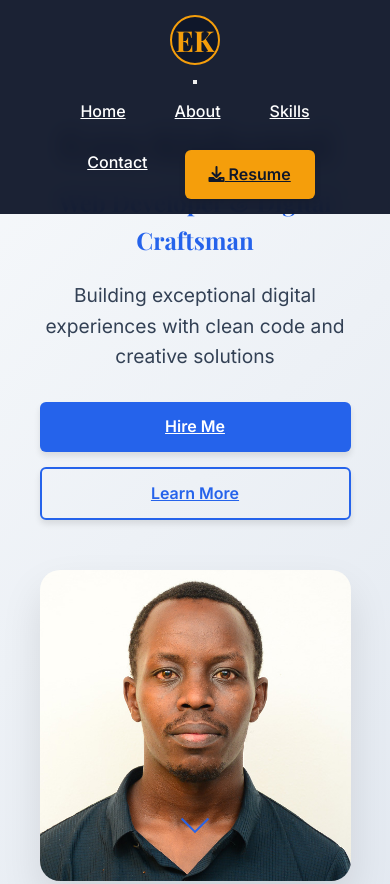
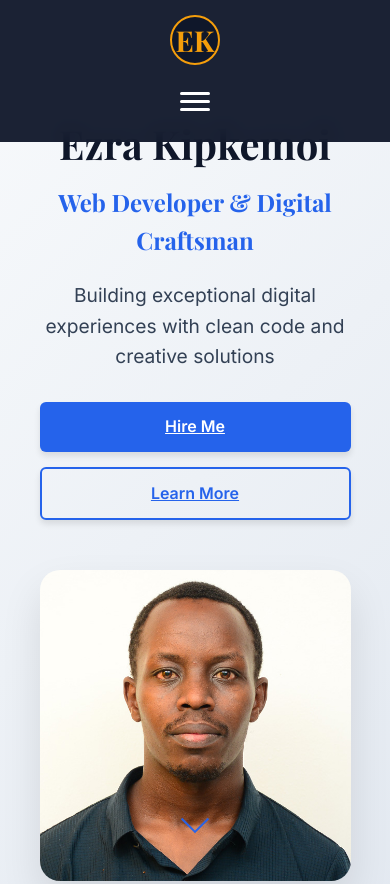
Before and after one commit to Kemoih/Ezra-Portfolio, a plain HTML site: page index.html in a window 390 px wide. Shown: the top 884 px of the page. Drawn offline with nearby package versions, Linux system fonts and the light colour scheme.

Commit message:
styles.css

```diff
--- a/styles.css
+++ b/styles.css
@@ -120,6 +120,109 @@ header .container {
   display: flex;
   justify-content: space-between;
   align-items: center;
+}
+
+/* Hamburger Menu */
+.hamburger {
+    display: none;
+    padding: 10px;
+    background: transparent;
+    border: none;
+    cursor: pointer;
+    z-index: 1001;
+}
+
+.hamburger-box {
+    width: 30px;
+    height: 24px;
+    display: inline-block;
+    position: relative;
+}
+
+.hamburger-inner {
+    display: block;
+    top: 50%;
+    margin-top: -2px;
+    width: 30px;
+    height: 3px;
+    background-color: var(--white);
+    border-radius: 3px;
+    position: absolute;
+    transition: transform 0.3s ease;
+}
+
+.hamburger-inner::before,
+.hamburger-inner::after {
+    content: "";
+    display: block;
+    width: 30px;
+    height: 3px;
+    background-color: var(--white);
+    border-radius: 3px;
+    position: absolute;
+    transition: transform 0.3s ease;
+}
+
+.hamburger-inner::before {
+    top: -8px;
+}
+
+.hamburger-inner::after {
+    bottom: -8px;
+}
+
+/* Active state for hamburger */
+.hamburger.active .hamburger-inner {
+    transform: rotate(45deg);
+}
+
+.hamburger.active .hamburger-inner::before {
+    transform: translateY(8px) rotate(90deg);
+}
+
+.hamburger.active .hamburger-inner::after {
+    opacity: 0;
+}
+
+/* Mobile Navigation */
+@media (max-width: 768px) {
+    .hamburger {
+        display: block;
+    }
+
+    .nav-links {
+        position: fixed;
+        top: 0;
+        right: -100%;
+        width: 80%;
+        max-width: 300px;
+        height: 100vh;
+        background: var(--dark);
+        padding: 100px 30px 30px;
+        transition: right 0.3s ease;
+        z-index: 1000;
+    }
+
+    .nav-links.active {
+        right: 0;
+    }
+
+    .nav-links ul {
+        flex-direction: column;
+        gap: 20px;
+    }
+
+    .nav-links ul li a {
+        display: block;
+        padding: 12px;
+        border-radius: 6px;
+        background: rgba(255, 255, 255, 0.1);
+    }
+
+    .resume-btn {
+        margin-left: 0;
+        margin-top: 20px;
+    }
 }
 
 .logo {
```
